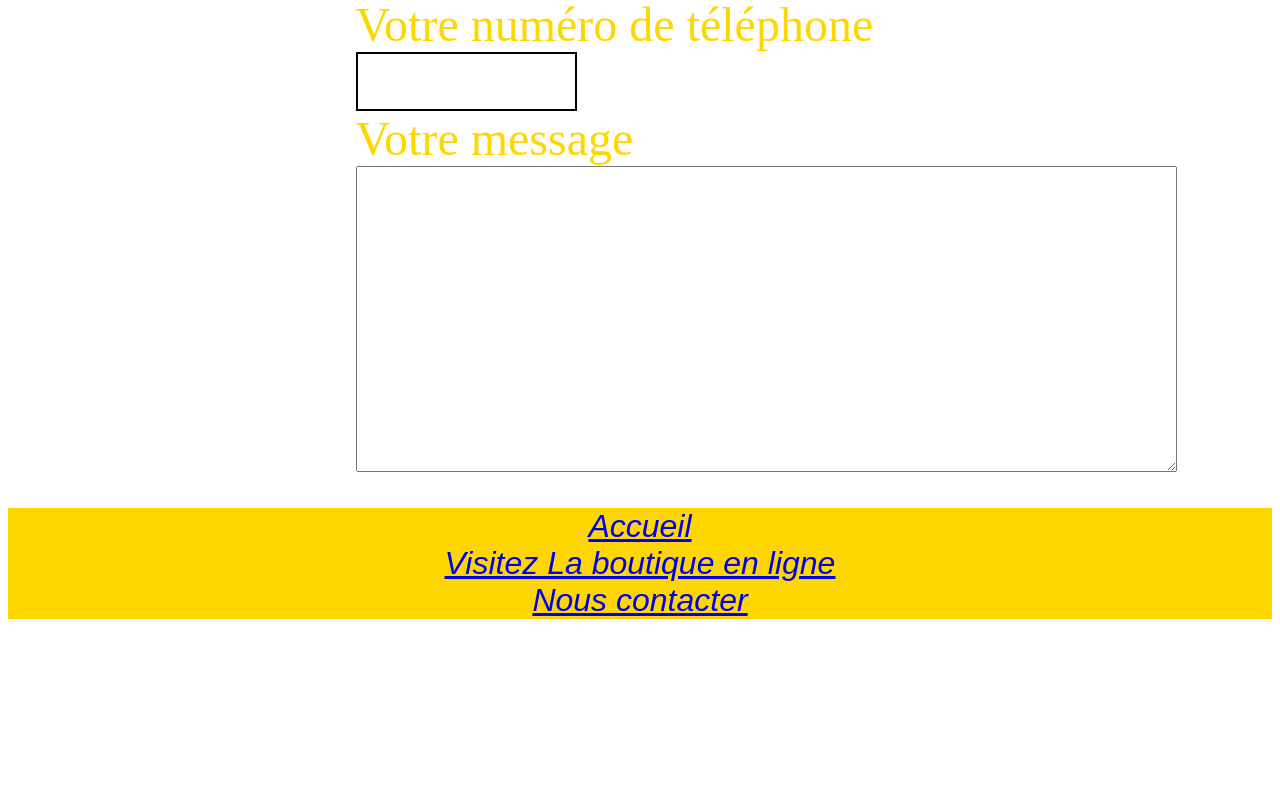
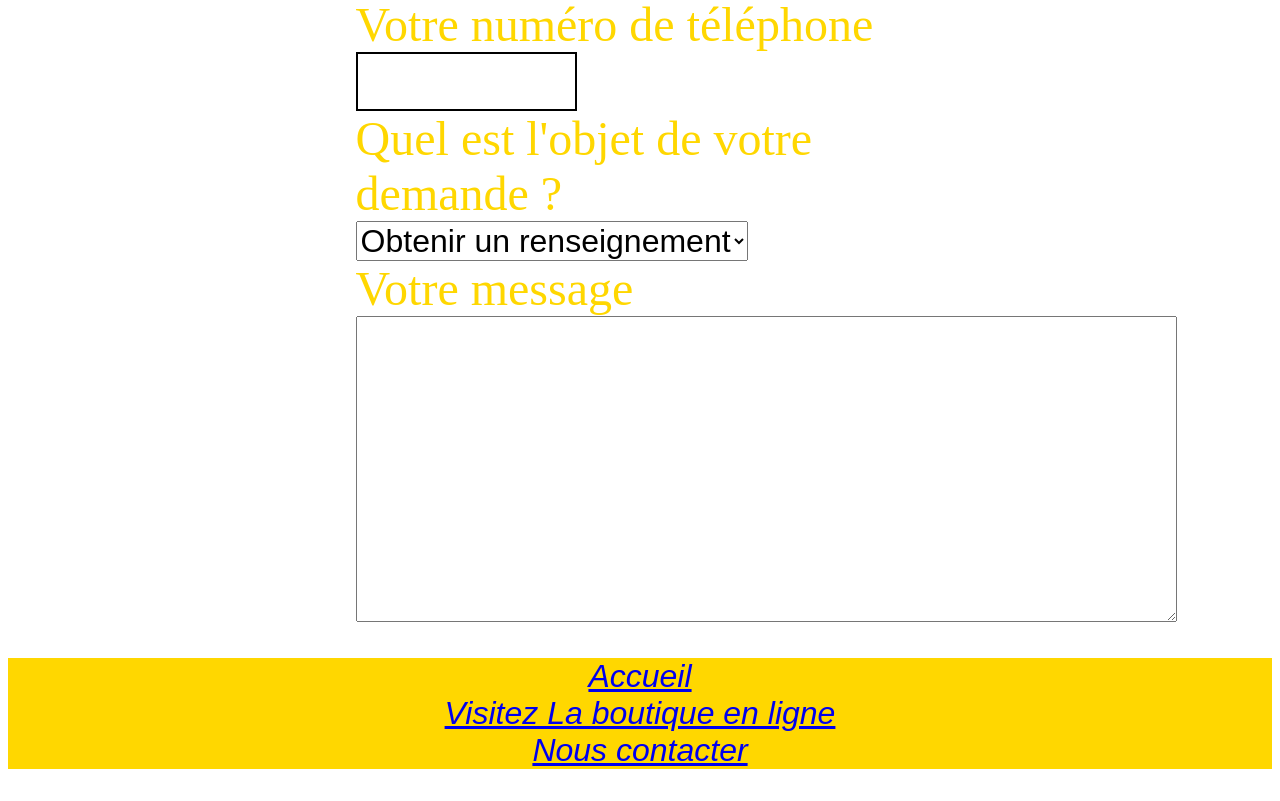
Before and after one commit to tbessard/Les-ruchers-du-Mont-M-zenc, a plain HTML site: page Page3.html in a window 1280 px wide. Shown: the part 877-1678 px from the top of the page. Before the commit the page ends 1528 px from the top, so only its background shows below. Drawn offline with Linux system fonts and the light colour scheme.

Commit message:
Add files via upload

```diff
--- a/Page3.html
+++ b/Page3.html
@@ -27,6 +27,13 @@
             <input type="email" name="email" id="email"> <br>
             <label for="telephone">Votre numéro de téléphone</label><br>
             <input type="tel" name="telephone" id="telephone"> <br>
+            <label for="objet">Quel est l'objet de votre demande ?</label><br>
+                <select name="objet" id="objet">
+                    <option value="renseignement">Obtenir un renseignement</option>
+                    <option value="reservation">Réserver pour une visite</option>
+                    <option value="commande">Faire une commande</option>
+                    <option value="autre">Autre demande</option>
+                </select><br>
             <Label for="message">Votre message</Label><br>
             <textarea name="message" id="message" rows="20" cols="100"></textarea><br>
         </form>
--- a/style.css
+++ b/style.css
@@ -93,9 +93,11 @@ input{
     padding: 20px;
     border: 2px solid black;
     text-align: center;
-
 }
 label{
     color: gold;
     font-size: 3em;
 }
+select{
+    font-size: 2em;
+}
```
